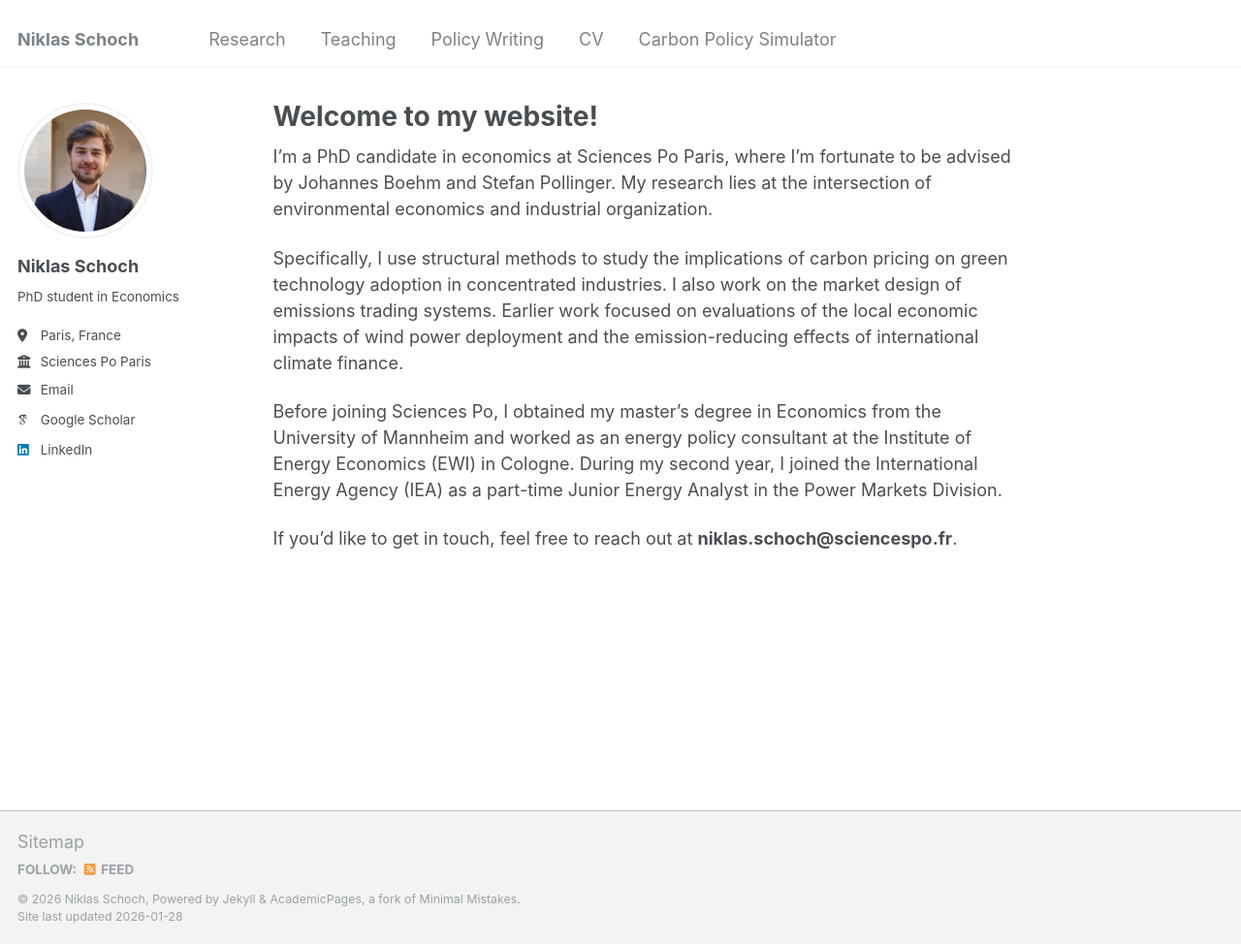
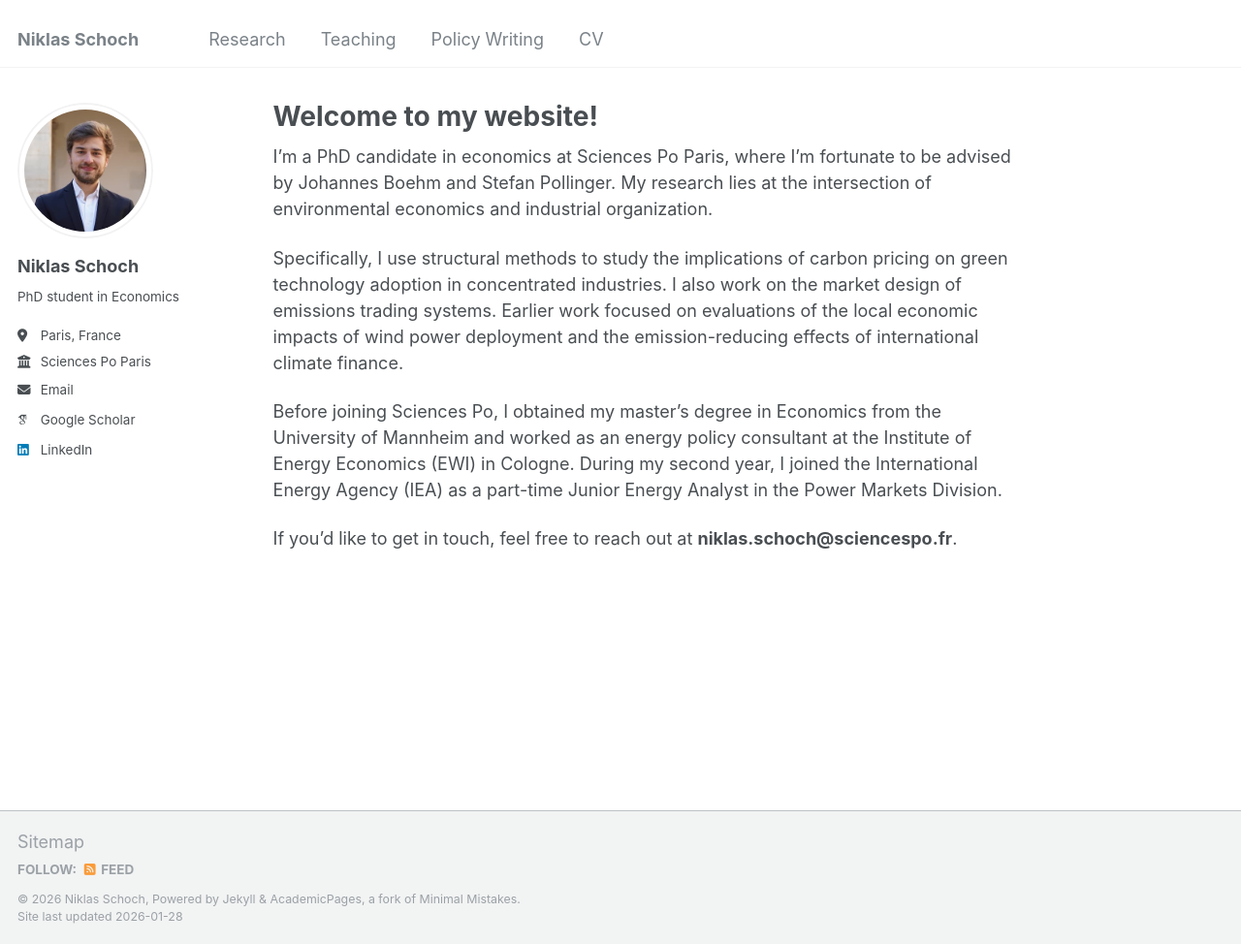
Before and after one commit to niklasschoch/niklasschoch.github.io, a Jekyll site: the page built from _pages/about.md, in a window 1280 px wide and 974 px high. Shown: the whole window at 97% size. Built offline with Jekyll 4.4.1, drawn with Linux system fonts in a browser that asks for light colours; some web fonts are replaced.

Commit message:
Update navigation.yml

```diff
--- a/_data/navigation.yml
+++ b/_data/navigation.yml
@@ -10,6 +10,3 @@ main:
 
   - title: "CV"
     url: /cv/
-
-  - title: "Carbon Policy Simulator"
-    url: /carbonpolicy-simulator/
```
